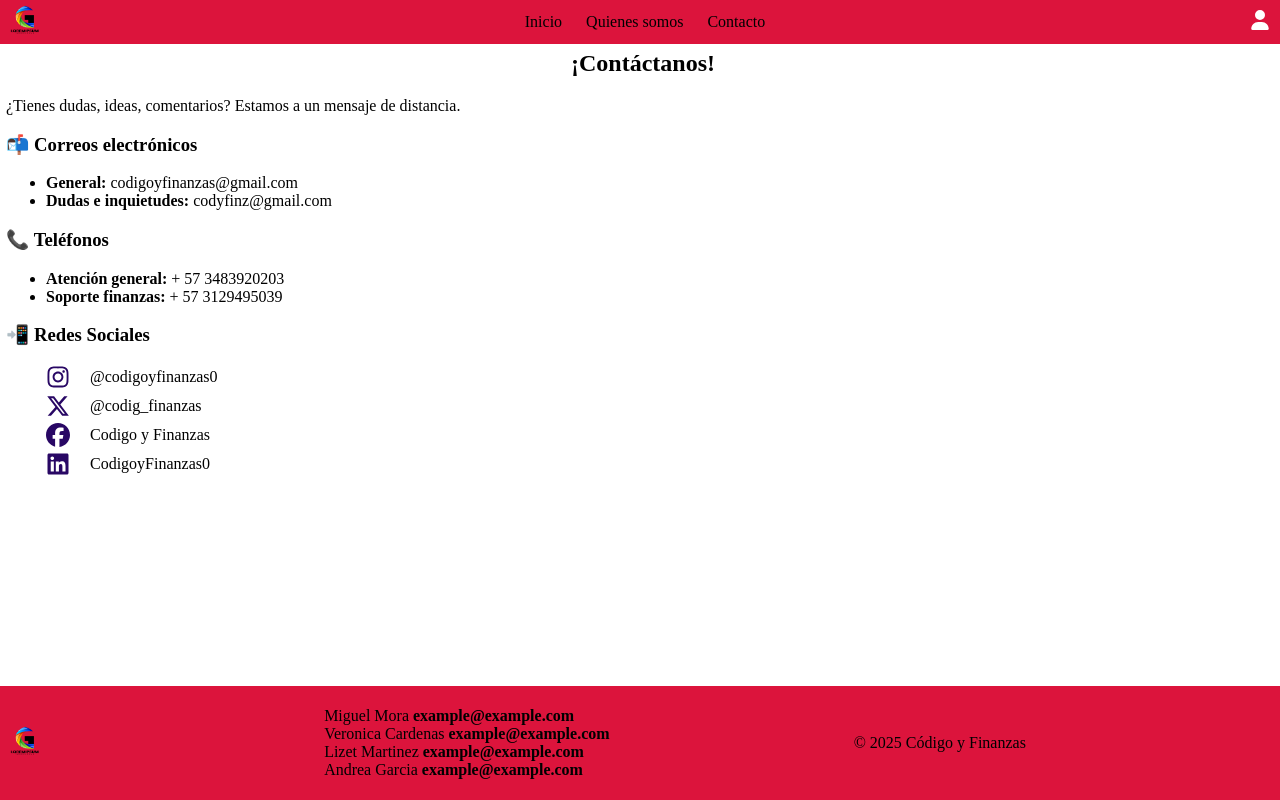
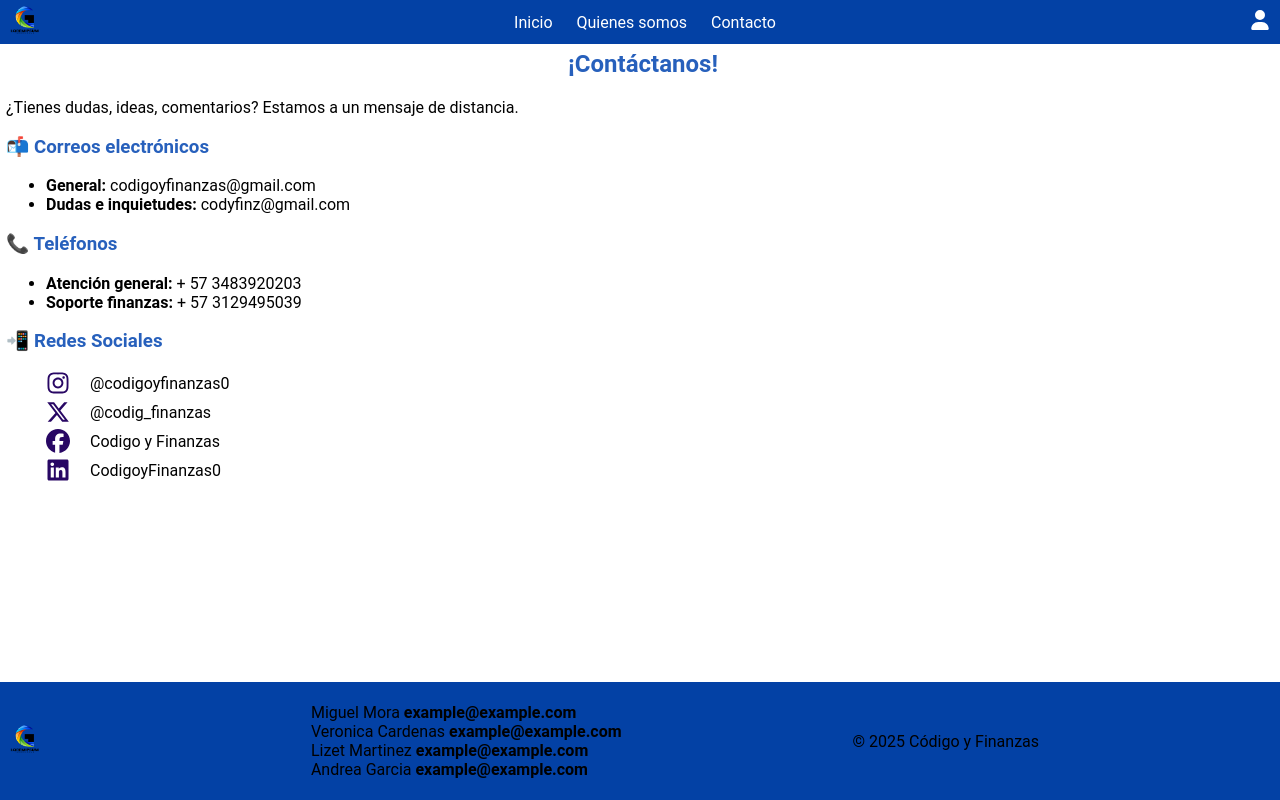
Before and after one commit to Kilerwin/AD-07-El-sitio-del-blog-Grupo-1, a plain HTML site: page contactanos.html in a window 1280 px wide. Drawn offline with Linux system fonts and the light colour scheme.

Commit message:
Estilos basicos para letra y tipo de letra

```diff
--- a/style_footer.css
+++ b/style_footer.css
@@ -9,7 +9,7 @@ footer {
   display: flex;
   justify-content: space-between;
   align-items: center;
-  background-color: crimson;
+  background-color: rgb(3, 65, 165);
   padding: 5px 10px;
 }
 
--- a/style_nav.css
+++ b/style_nav.css
@@ -1,6 +1,11 @@
 body{
   margin: 0;
   padding: 0;
+  font-family: Roboto, Oxygen, Ubuntu, Cantarell, 'Open Sans', 'Helvetica Neue', sans-serif;
+}
+
+h1,h2,h3,h4,h5,h6 {
+  color: rgb(39, 96, 188);
 }
 
 .container {
@@ -18,7 +23,7 @@ nav {
   left: 0;
   justify-content: space-between;
   align-items: center;
-  background-color: crimson;
+  background-color: rgb(3, 65, 165);
   padding: 5px 10px;
   z-index: 1000;
 }
@@ -42,18 +47,18 @@ nav section figure {
 }
 
 .icon-user:hover {
-  fill: rgb(94, 94, 94);
+  fill: rgb(192, 190, 190);
 }
 
 .link {
   text-decoration: none;
-  color: black;
+  color: #fff;
   margin: 0 10px;
 }
 
 .link:hover{
   text-decoration: none;
-  color: rgb(94, 94, 94);
+  color: rgb(192, 190, 190);
 }
 
 main {
```
